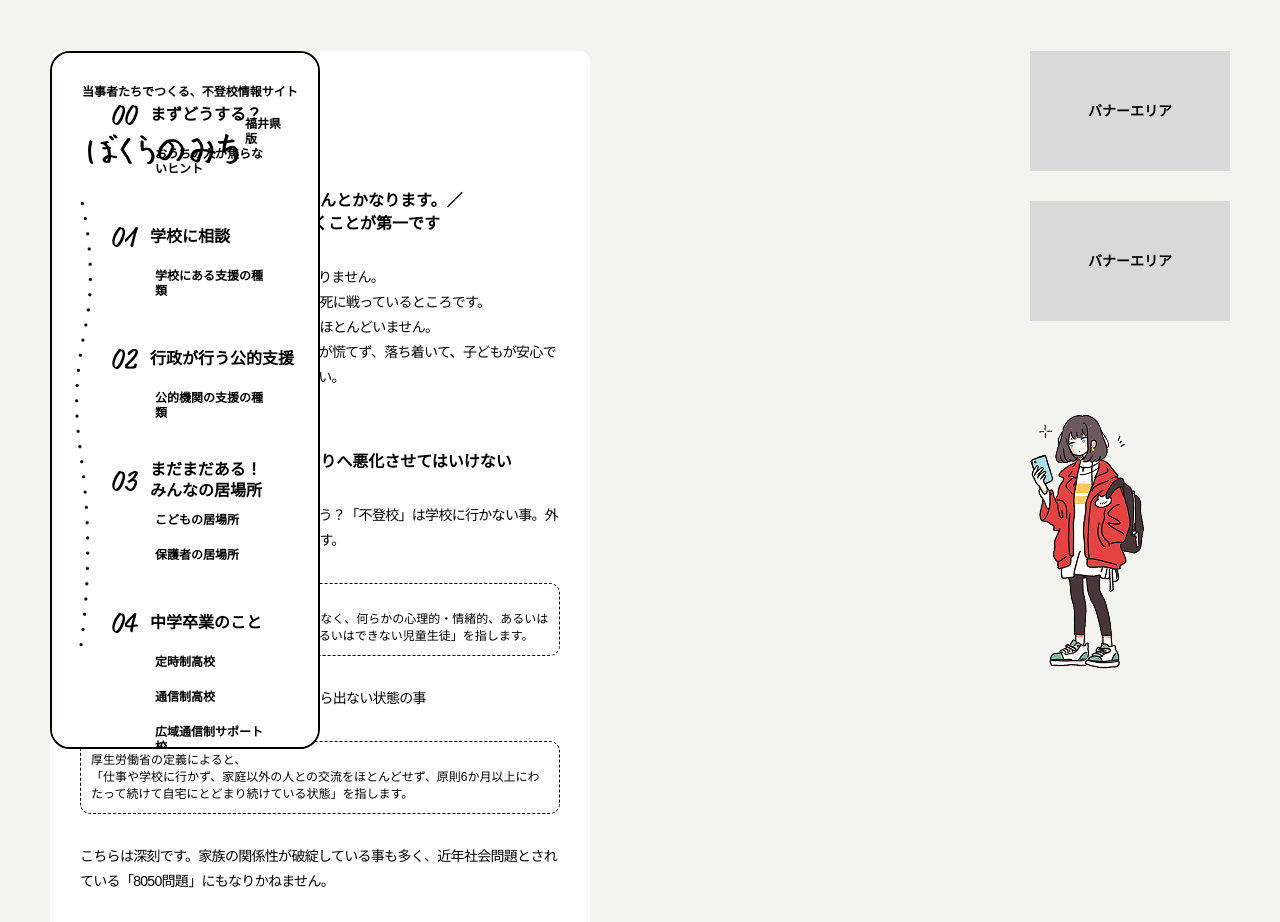
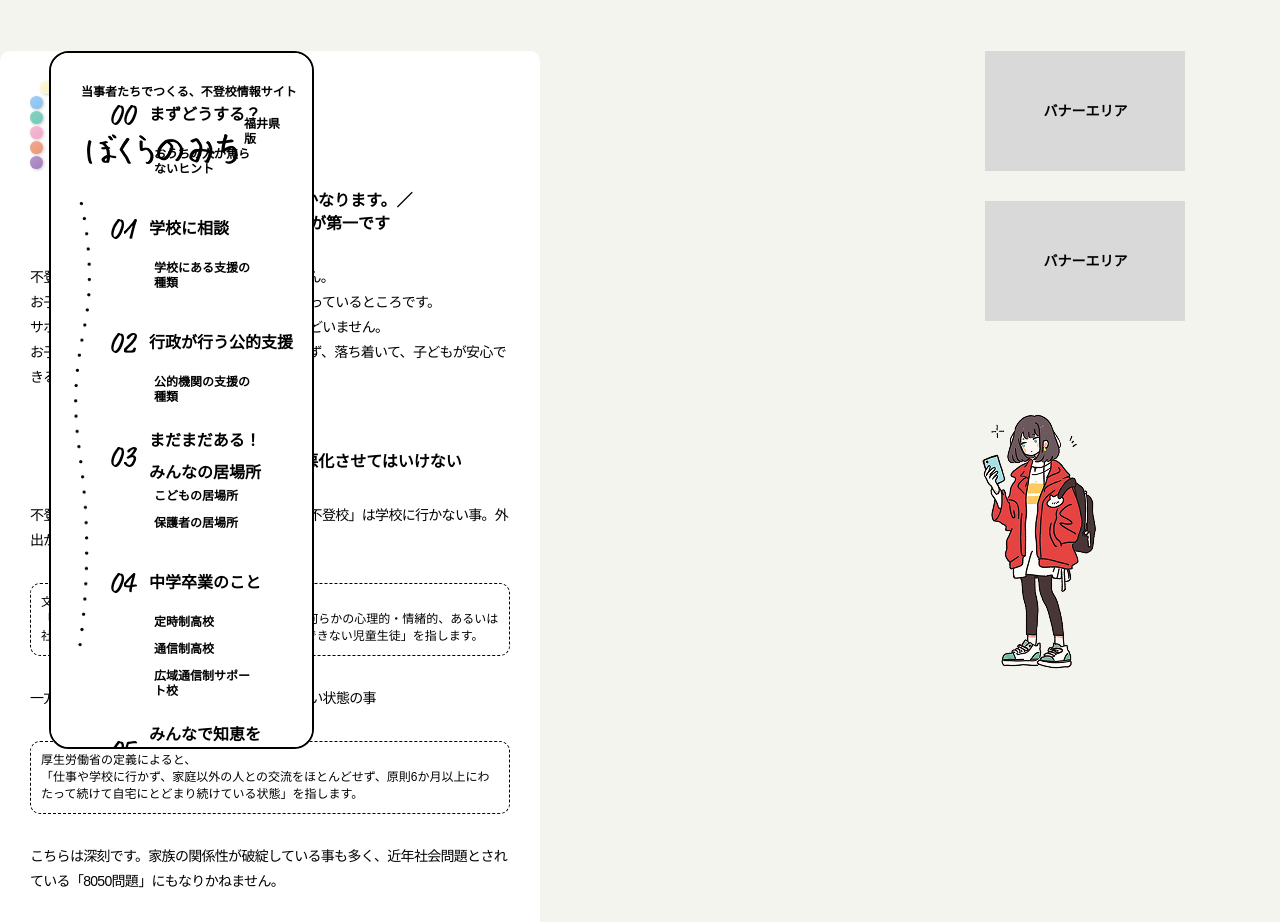
Before and after one commit to yr04491/web_Fukui, a React (Create React App) app: page /web_Fukui/section00 in a window 1280 px wide. Shown: the top 922 px of the page. Built offline with nearby package versions, Linux system fonts and the light colour scheme.

Commit message:
ナビ表示を%に切り替えた

```diff
--- a/src/components/Banner/Banner.module.css
+++ b/src/components/Banner/Banner.module.css
@@ -6,7 +6,9 @@
   align-items: flex-start;
   padding: 0px;
   gap: var(--space-xl);
-  width: var(--banner-width); /* CSS変数を使用（200px） */
+  width: 15.34%; /* 200/1304 - デスクトップ基準 */
+  max-width: 200px; /* 最大幅を制限 */
+  /* min-widthを削除 - 比率を優先 */
   height: auto;
   min-height: 270px;
   flex: none;
@@ -15,5 +17,5 @@
   z-index: 100;
   position: fixed;
   top: 51px;
-  right: var(--space-xxl);
+  right: 7.67%; /* 100/1304 - デスクトップ基準の右余白 */
 }
--- a/src/components/Layout/Layout.module.css
+++ b/src/components/Layout/Layout.module.css
@@ -3,8 +3,8 @@
   display: flex;
   flex-direction: row;
   align-items: flex-start;
-  padding: 51px var(--space-xxl);
-  gap: 72px;
+  padding: 51px 0; /* 左右のパディングを削除し、各要素で個別管理 */
+  gap: 5.52%; /* 72/1304 - デスクトップ基準の要素間隔 */
   isolation: isolate;
   position: relative;
   width: 100%;
@@ -24,9 +24,9 @@
 @media (max-width: 768px) {
   .container {
     flex-direction: column;
-    /* ↓↓↓↓ ここから下を変更・追記 ↓↓↓↓ */
-    padding: 0; /* 左右の大きな余白をなくす */
+    padding: 0; /* 左右の余白をなくす */
     gap: 0; /* 要素間の隙間をなくす */
     align-items: center;
+    max-width: 580px; /* モバイル基準の最大幅 */
   }
 }
--- a/src/components/MainContent/home/MainContent.module.css
+++ b/src/components/MainContent/home/MainContent.module.css
@@ -1,8 +1,8 @@
 /* メインコンテンツ */
 .mainContent {
-  width: var(--content-width);
+  width: 41.41%; /* 540/1304 - デスクトップ基準 */
+  max-width: 540px;
   min-width: 390px;
-  max-width: var(--content-width);
   min-height: 100vh; /* 最小高さをビューポートに設定 */
   background: var(--color-white);
   border-radius: var(--radius-m);
@@ -40,10 +40,10 @@
 /* レスポンシブ対応 */
 @media (max-width: 768px) {
   .mainContent {
-    width: 100%; /* vwから%に変更して、親要素に対する100%を保証 */
+    width: 93.10%; /* 540/580 - モバイル基準 */
+    max-width: 540px;
     min-width: unset;
-    max-width: 100%;
-    margin: 0;
+    margin: 0 3.45%; /* 左右20px相当 (20/580) */
     padding: 0;
     border-radius: 0;
     min-height: 100vh;
--- a/src/components/Navigation/HamburgerMenu.module.css
+++ b/src/components/Navigation/HamburgerMenu.module.css
@@ -94,11 +94,13 @@
   isolation: isolate;
   position: fixed;
   top: 0;
-  right: -420px; /* 右側に変更 - 初期状態では画面外に */
+  right: -46.55%; /* 初期状態では画面外に (270/580) */
   height: 100vh;
   transition: right 0.3s ease; /* right プロパティで遷移 */
   z-index: 999;    /* ハンバーガーボタンより少し低く設定 */
-  width: 410px;
+  width: 46.55%; /* 270/580 - モバイル基準 */
+  max-width: 270px; /* 最大幅を制限 */
+  /* min-widthを削除 - 比率を優先 */
   overflow-y: auto;
   scrollbar-width: none;
   -ms-overflow-style: none;
--- a/src/styles/Main.module.css
+++ b/src/styles/Main.module.css
@@ -28,12 +28,15 @@
   display: flex;
   flex-direction: column;
   align-items: flex-start;
-  padding: 32px 30px; /* HamburgerMenuに合わせる */
-  gap: 20px; /* HamburgerMenuに合わせる */
+  padding: 32px 30px;
+  gap: 20px;
   isolation: isolate;
-  width: var(--nav-width);
+  width: 20.70%; /* 270/1304 - デスクトップ基準 */
+  max-width: 270px; /* 最大幅を制限 */
+  /* min-widthを削除 - 比率を優先 */
   height: calc(100vh - 102px);
   max-height: calc(100vh - 102px);
+  min-height: 670px;
   background: var(--color-white);
   border: 2px solid var(--color-black);
   border-radius: var(--radius-l);
@@ -46,7 +49,7 @@
   scrollbar-width: none; /* Firefox用 */
   -ms-overflow-style: none; /* IE/Edge用 */
   position: fixed;
-  left: var(--space-xxl);
+  left: 3.83%; /* 50/1304 - デスクトップ基準の左余白 */
   top: 51px;
 }
 
@@ -61,7 +64,7 @@
   position: absolute;
   width: 17px;
   height: calc(100% - 249px); /* 「みんなで知恵を出し合おう」までの高さに調整 */
-  left: 23px;
+  left: 23px; /* ハンバーガーメニューの-7pxとパディング30pxを考慮して23px */
   top: 149px; /* 99pxから50px下に移動 */
   background-image: url('../assets/images/vector.png');
   background-size: 17px 100%; /* 幅を固定し、高さを100%に拡張 */
@@ -73,7 +76,7 @@
 /* ナビヘッダー */
 .navHeader {
   width: 100%;
-  height: 79px; /* Figmaのレイアウトに合わせ、タイトルとロゴが収まる高さを確保 */
+  height: 79px; /* ハンバーガーメニューと同じ */
   position: relative;
   margin-bottom: 0; /* gapで管理するためリセット */
   padding-bottom: 0; /* 不要なため削除 */
@@ -100,12 +103,12 @@
   font-family: var(--font-primary);
   font-style: normal;
   font-weight: 600;
-  font-size: var(--font-xs);
-  line-height: var(--line-height-s);
+  font-size: 12px; /* ハンバーガーメニューと同じ */
+  line-height: 15px; /* ハンバーガーメニューと同じ */
   color: var(--color-black);
   position: absolute; /* 絶対配置に変更 */
-  left: 0; /* paddingで管理されているため0 */
-  top: 0; /* Figma: 32px - padding-top: 32px = 0 */
+  left: 0; /* ハンバーガーメニューと同じ */
+  top: 0; /* ハンバーガーメニューと同じ */
   width: 216px;
   height: 9px;
   margin: 0;
@@ -120,12 +123,12 @@
   font-family: var(--font-primary);
   font-style: normal;
   font-weight: 600;
-  font-size: var(--font-xs);
-  line-height: var(--line-height-s);
+  font-size: 12px; /* ハンバーガーメニューと同じ */
+  line-height: 15px; /* ハンバーガーメニューと同じ */
   color: var(--color-black);
   position: absolute; /* 絶対配置に変更 */
-  left: 163px; /* Figma: 186px - padding-left: 23px = 163px */
-  top: 32px;  /* Figma: 64px - padding-top: 32px = 32px */
+  left: 163px; /* ハンバーガーメニューと同じ */
+  top: 32px; /* ハンバーガーメニューと同じ */
   margin-left: 0;
   transition: color 0.2s;
 }
@@ -137,12 +140,12 @@
 /* ナビアイテム */
 .navItem {
   width: 100%;
-  margin-bottom: 15px;
+  margin-bottom: 15px; /* ハンバーガーメニューと同じ */
   display: flex;
   flex-direction: column;
   align-items: flex-start;
-  padding: 0px 0px 0px 30px;
-  gap: 10px;
+  padding: 0px 0px 0px 30px; /* ハンバーガーメニューと同じ */
+  gap: 10px; /* ハンバーガーメニューと同じ */
   transition: background-color 0.2s;
   border-radius: 5px;
 }
@@ -158,7 +161,7 @@
   margin-bottom: 10px;
   width: 100%;
   height: 20px; /* HamburgerMenuに合わせる */
-  flex-wrap: nowrap;
+  flex-wrap: nowrap; /* ハンバーガーメニューと同じ */
 }
 
 .navIcon {
@@ -175,8 +178,8 @@
   font-family: var(--font-primary);
   font-style: normal;
   font-weight: 600;
-  font-size: var(--font-m);
-  line-height: 1.3; /* 行間をより狭くして改行時に自然に見えるよう調整 */
+  font-size: 16px; /* ハンバーガーメニューと同じ */
+  line-height: 32px; /* ハンバーガーメニューと同じ */
   color: var(--color-black);
   /* leading-trim: both; */
   /* text-edge: cap; */
@@ -195,20 +198,20 @@
   display: flex;
   flex-direction: column;
   align-items: flex-start;
-  padding: 0px 15px 0px 38px; /* HamburgerMenuに合わせる */
-  gap: 8px;
+  padding: 0px 15px 0px 38px; /* ハンバーガーメニューと同じ */
+  gap: 8px; /* ハンバーガーメニューと同じ */
   width: 100%;
-  box-sizing: border-box;
+  box-sizing: border-box; /* ハンバーガーメニューと同じ */
 }
 
 .navSubItem {
   font-family: var(--font-primary);
   font-style: normal;
   font-weight: 600;
-  font-size: var(--font-xs);
-  line-height: var(--line-height-s);
+  font-size: 12px; /* ハンバーガーメニューと同じ */
+  line-height: 15px; /* ハンバーガーメニューと同じ */
   color: var(--color-black);
-  margin-bottom: 8px;
+  margin-bottom: 0; /* ハンバーガーメニューに合わせてリセット(gapで管理) */
   /* leading-trim: both; */
   /* text-edge: cap; */
   padding: 2px 5px;
@@ -224,17 +227,12 @@
   font-family: var(--font-secondary);
   font-style: normal;
   font-weight: 500;
-  font-size: var(--font-m);
-  line-height: var(--line-height-l);
+  font-size: 16px; /* ハンバーガーメニューと同じ */
+  line-height: 23px; /* ハンバーガーメニューと同じ */
   color: var(--color-black);
   margin-top: auto;
   width: 100%;
-  display: flex;
-  flex-direction: row;
-  align-items: flex-start;
-  padding: 5px 0;
-  gap: 8px;
-  height: 23px;
+  padding: 5px 8px; /* ハンバーガーメニューと同じ */
   transition: color 0.2s, background-color 0.2s;
   border-radius: 5px;
 }
```
Also changed, not shown: 1 other file (tests, documents, lock files or other folders).
